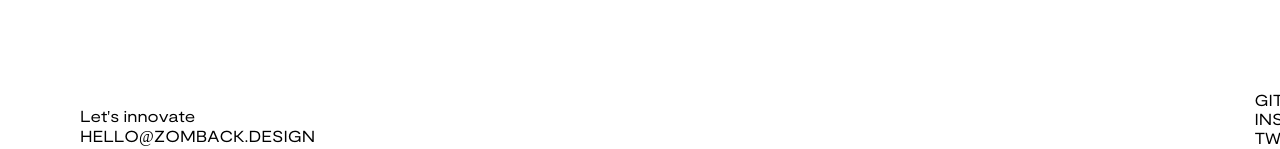
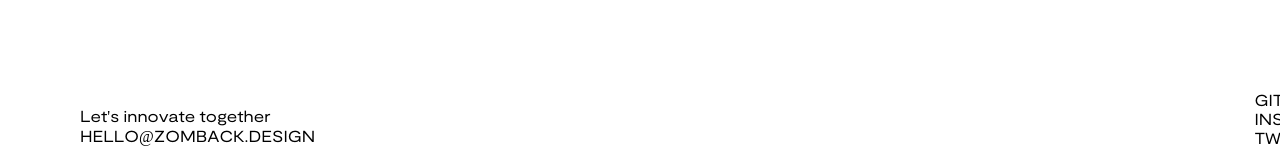
Before and after one commit to aaronzomback/design-portfolio, a Jekyll site: the page built from index.html, in a window 1280 px wide. Shown: the part 760-909 px from the top of the page. Built offline with Jekyll 4.4.1, drawn with Linux system fonts in a browser that asks for light colours.

Commit message:
let's innovate together

```diff
--- a/_layouts/default.html
+++ b/_layouts/default.html
@@ -30,7 +30,7 @@
     <footer>
 
 
-    <p class="collab"> <span class="achieve">Let's innovate</span> <br> HELLO@ZOMBACK.DESIGN</p>
+    <p class="collab"> <span class="achieve">Let's innovate together</span> <br> HELLO@ZOMBACK.DESIGN</p>
 
 
     <nav>
```
